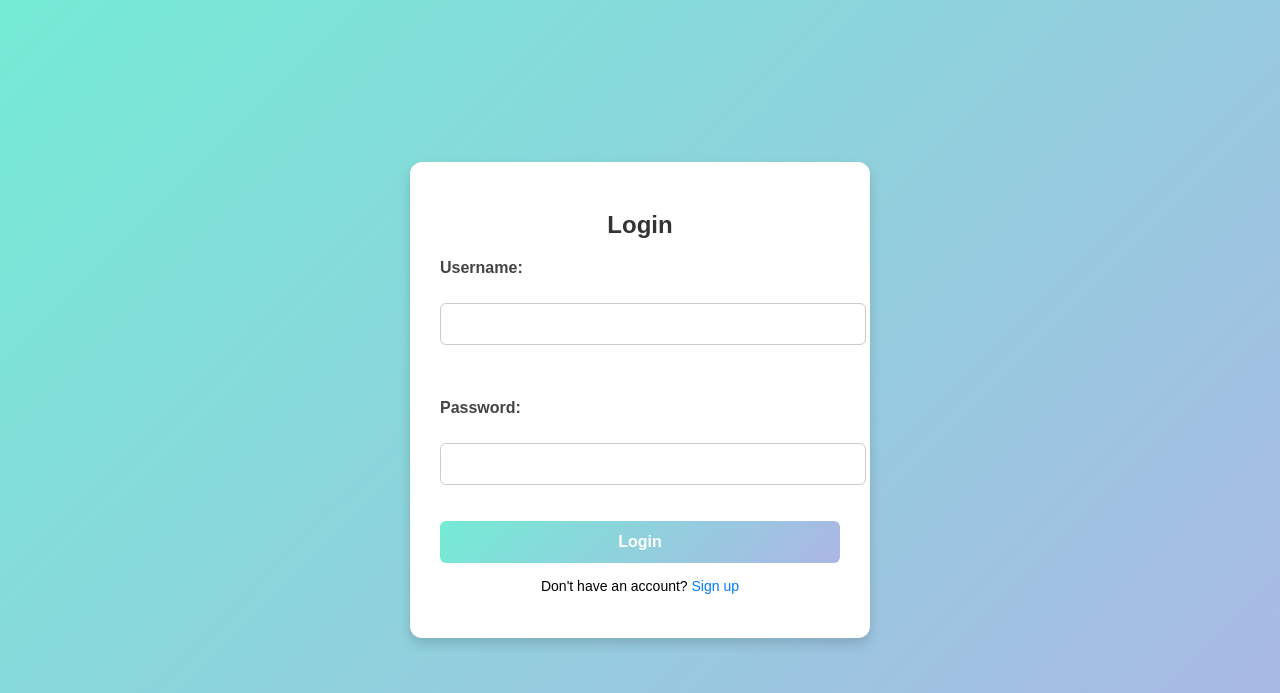
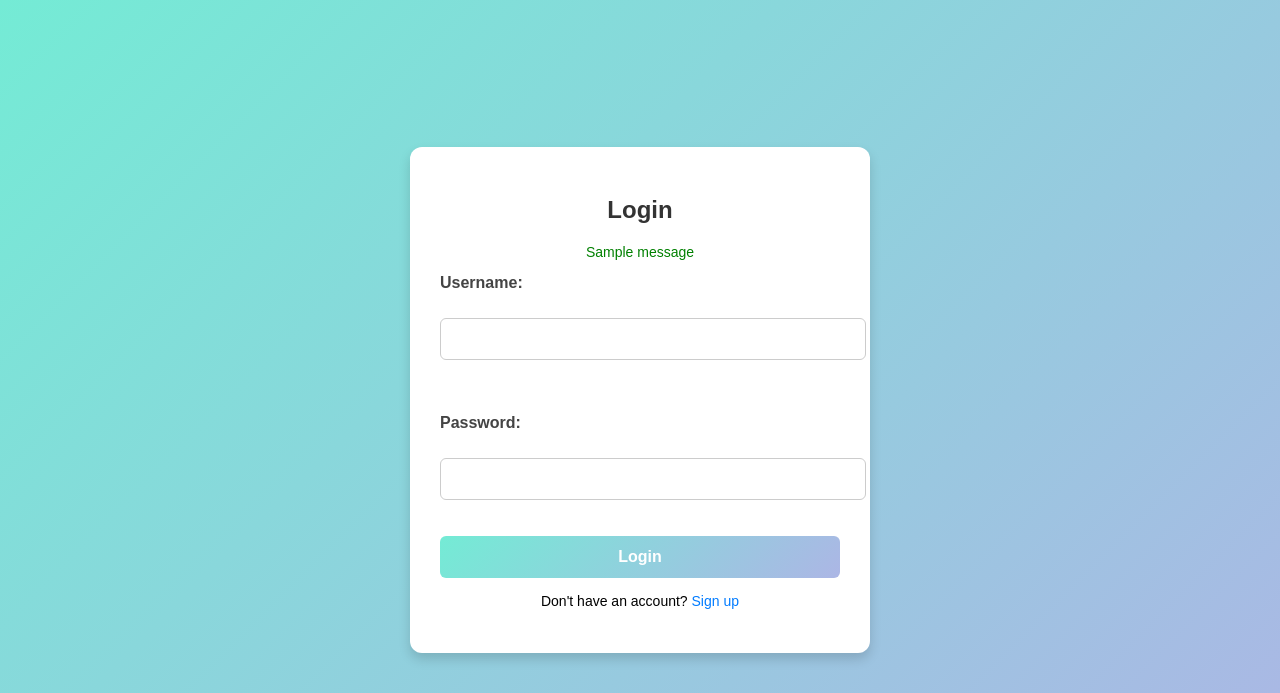
Before and after one commit to roshanroy-lang/acadeno-project, a Django app: page / in a window 1280 px wide. Shown: the top 693 px of the page. Run offline with Django 5.2, Linux system fonts and the light colour scheme; tables that the repository leaves empty hold one stand-in row (values such as "Sample post"); one stand-in notice (Sample message) is shown.

Commit message:
commited

```diff
--- a/templates/login.html
+++ b/templates/login.html
@@ -94,6 +94,15 @@
 <body>
   <div class="loginform">
     <h2>Login</h2>
+    {% if messages %}
+      {% for message in messages %}
+        {% if message.tags == 'error' %}
+          <p style="color: red;">{{ message }}</p>
+        {% else %}
+          <p style="color: green;">{{ message }}</p>
+        {% endif %}
+      {% endfor %}
+    {% endif %}
     <form action="/login/" method="post">
       {% csrf_token %}
       <label for="username">Username:</label><br>
--- a/thirdapp/views.py
+++ b/thirdapp/views.py
@@ -3,6 +3,7 @@ from django.contrib.auth.models import User
 from django.contrib.auth import authenticate, login, logout
 from django.contrib.auth.decorators import login_required
 from .models import Task
+from django.contrib import messages
 
 # Create your views here.
 
@@ -23,7 +24,8 @@ def login_page(request):
         if c:
             login(request,c)
             return redirect('dashboard')
-
+        else:
+            messages.error(request, 'Invalid username or password')
     return render(request, 'login.html')
 
 
--- a/webapp/settings.py
+++ b/webapp/settings.py
@@ -49,6 +49,7 @@ MIDDLEWARE = [
     'django.contrib.auth.middleware.AuthenticationMiddleware',
     'django.contrib.messages.middleware.MessageMiddleware',
     'django.middleware.clickjacking.XFrameOptionsMiddleware',
+
 ]
 
 ROOT_URLCONF = 'webapp.urls'
```
